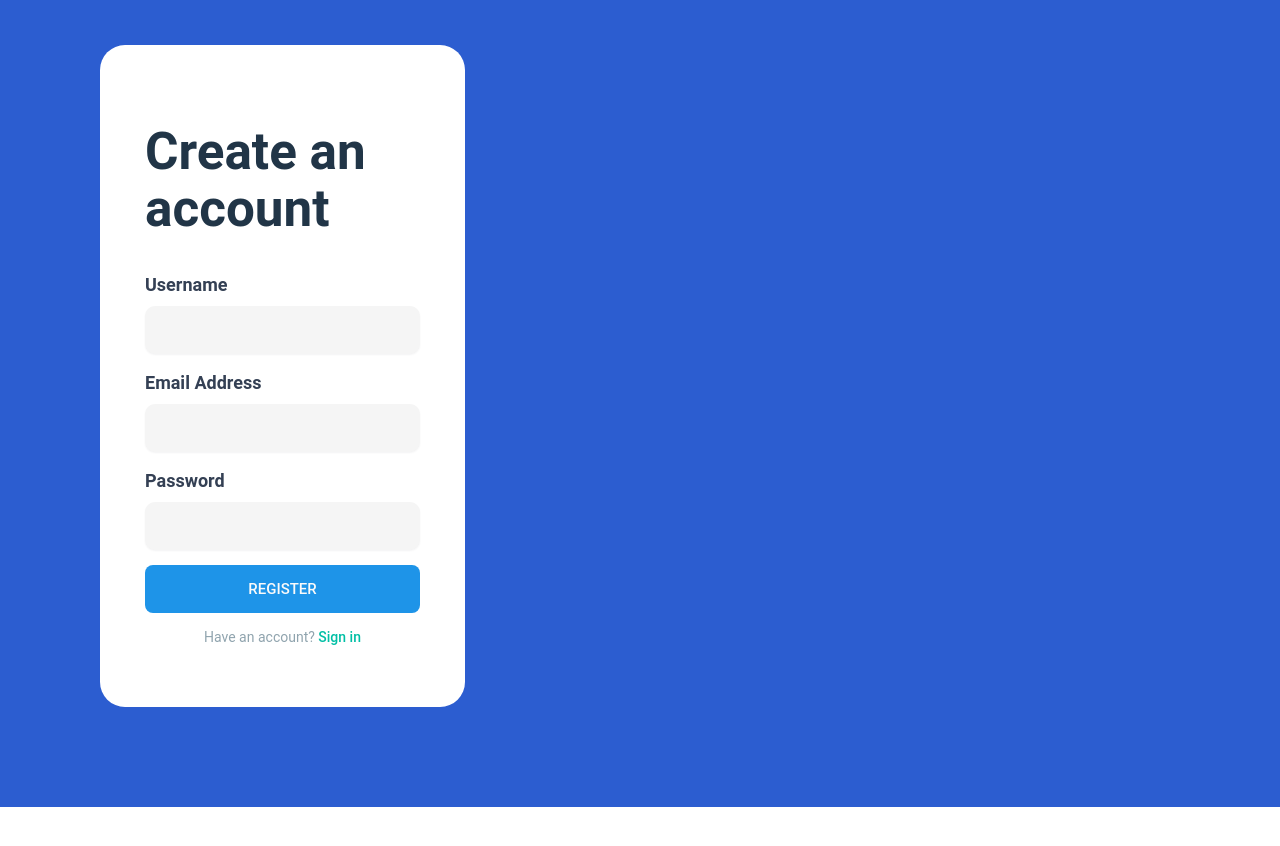
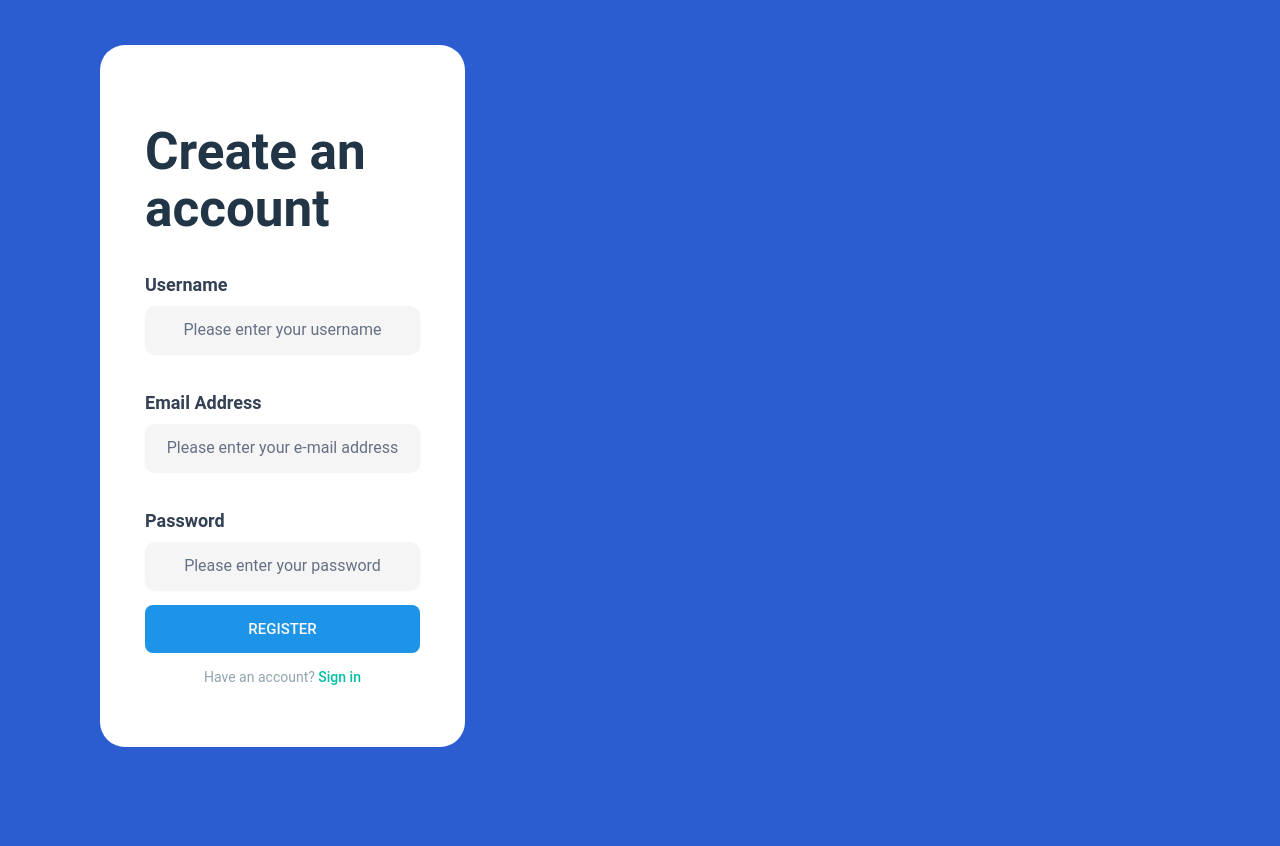
Before and after one commit to MitchWAldrich/book-club, a React (Vite) app: page /register in a window 1280 px wide. Before the commit the page ends 807 px from the top, so only its background shows below. Built offline with nearby package versions, Linux system fonts and the light colour scheme.

Commit message:
implement Input component

```diff
--- a/src/components/Goal.jsx
+++ b/src/components/Goal.jsx
@@ -1,4 +1,32 @@
+import { useState } from "react";
+import Input from "./Input";
+
 const Goal = () => {
+  const [number, setNumber] = useState('');
+  const [timeline, setTimeline] = useState('');
+  const [error, setError] = useState(false);
+
+  const handleNumberChange = (e) => {
+    setNumber(e.target.value);
+  };
+
+  const handleTimelineChange = (e) => {
+    setTimeline(e.target.value);
+  };
+
+  const handleSubmit = (e) => {
+    e.preventDefault();
+  if (!number) {
+    setError(true)
+  } else {
+    setError(false)
+  }
+  if (!timeline) {
+    setError(true)
+  } else {
+    setError(false)
+  }
+}
 
   return (
     <main className='container'>
@@ -8,13 +36,14 @@ const Goal = () => {
             <div>
                 <label htmlFor='number'>What is your goal?</label>
                 <div className='timeline'>
-                <input
-                    className='units'
-                    type='number'
-                    name='number'
-                    required
-                    value={'three'}
-                    // onChange={(e) => setClub(e.target.value)}
+                <Input
+                    type="number"
+                    label=""
+                    value={number}
+                    name="number"
+                    error={error}
+                    onChange={handleNumberChange}
+                    placeholder="#"
                 />
                 <br></br>
                 <select id="units" name="units">
@@ -25,15 +54,25 @@ const Goal = () => {
                 </div>
                 <br></br>
                 <label htmlFor='units'>What is your goal timeline?</label>
-                <input
-                    type='number'
-                    name='units'
-                    required
-                    value={'three'}
-                    // onChange={(e) => setClub(e.target.value)}
+                <div className='timeline'>
+                <Input
+                    type="number"
+                    label=""
+                    value={timeline}
+                    name="number"
+                    error={error}
+                    onChange={handleTimelineChange}
+                    placeholder="#"
                 />
+                <br></br>
+                <select id="units" name="units">
+                  <option value="week(s)">Week(s)</option>
+                  <option value="month(s)">Month(s)</option>
+                  <option value="year(s)">Year(s)</option>
+                </select>
+                </div>
             </div>
-            <button className='btn'>CREATE GOAL</button>
+            <button className='btn' onSubmit={handleSubmit}>CREATE GOAL</button>
         </form>
     </main>
   )
--- a/src/components/Login.jsx
+++ b/src/components/Login.jsx
@@ -1,9 +1,11 @@
 import { useState } from "react";
 import { Link, useNavigate } from "react-router-dom";
+import Input from "./Input";
 
 const Login = () => {
     const [email, setEmail] = useState("");
     const [password, setPassword] = useState("");
+    const [error, setError] = useState(false)
 
     const navigate = useNavigate();
 
@@ -31,10 +33,26 @@ const loginUser = () => {
         })
         .catch((err) => console.error(err));
 };
+    const handleEmailChange = (e) => {
+        setEmail(e.target.value);
+    }
+    const handlePasswordChange = (e) => {
+        setPassword(e.target.value);
+    }
 
     const handleSubmit = (e) => {
         e.preventDefault();
         console.log({ email, password });
+        if (!email.trim()) {
+            setError(true)
+          } else {
+            setError(false)
+          }
+          if (!password.trim()) {
+            setError(true)
+        } else {
+            setError(false)
+        }
         setEmail("");
         setPassword("");
     };
@@ -44,23 +62,23 @@ const loginUser = () => {
         <div className='form'>
             <h1 className='loginTitle'>Log into your account</h1>
             <form className='login-form' onSubmit={handleSubmit}>
-                <label htmlFor='email'>Email Address</label>
-                <input
-                    type='text'
-                    name='email'
-                    id='email'
-                    required
+                <Input
+                    type="email"
+                    label="Email Address"
                     value={email}
-                    onChange={(e) => setEmail(e.target.value)}
+                    name="email"
+                    error={error}
+                    onChange={handleEmailChange}
+                    placeholder="Please enter your e-mail address"
                 />
-                <label htmlFor='password'>Password</label>
-                <input
-                    type='password'
-                    name='password'
-                    id='password'
-                    required
+                <Input
+                    type="password"
+                    label="Password"
                     value={password}
-                    onChange={(e) => setPassword(e.target.value)}
+                    name="password"
+                    error={error}
+                    onChange={handlePasswordChange}
+                    placeholder="Please enter your password"
                 />
                 <button className='btn' onClick={loginUser}>SIGN IN</button>
                 <p className='message'>
--- a/src/components/Register.jsx
+++ b/src/components/Register.jsx
@@ -1,10 +1,12 @@
 import { useState } from "react";
 import { Link, useNavigate } from "react-router-dom";
+import Input from "./Input";
 
 const Register = () => {
     const [username, setUsername] = useState("");
     const [email, setEmail] = useState("");
     const [password, setPassword] = useState("");
+    const [error, setError] = useState(false)
 
     const navigate = useNavigate();
 
@@ -33,9 +35,34 @@ const Register = () => {
             .catch((err) => console.error(err));
     };
 
+    const handleEmailChange = (e) => {
+        setEmail(e.target.value);
+    }
+    const handlePasswordChange = (e) => {
+        setPassword(e.target.value);
+    }
+    const handleUsernameChange = (e) => {
+        setUsername(e.target.value);
+    }
+
     const handleSubmit = (e) => {
         e.preventDefault();
         console.log({ username, email, password });
+        if (!email.trim()) {
+            setError(true)
+        } else {
+            setError(false)
+        }
+        if (!password.trim()) {
+            setError(true)
+        } else {
+            setError(false)
+        }
+        if (!username.trim()) {
+            setError(true)
+        } else {
+            setError(false)
+        }
         signUp();
         setEmail("");
         setUsername("");
@@ -46,32 +73,32 @@ const Register = () => {
         <div className='form'>
             <h1 className='registerTitle'>Create an account</h1>
             <form className='register-form' onSubmit={handleSubmit}>
-                <label htmlFor='username'>Username</label>
-                <input
-                    type='text'
-                    name='username'
-                    id='username'
-                    required
+                <Input
+                    type="text"
+                    label="Username"
                     value={username}
-                    onChange={(e) => setUsername(e.target.value)}
+                    name="username"
+                    error={error}
+                    onChange={handleUsernameChange}
+                    placeholder="Please enter your username"
                 />
-                <label htmlFor='email'>Email Address</label>
-                <input
-                    type='text'
-                    name='email'
-                    id='email'
-                    required
+                <Input
+                    type="email"
+                    label="Email Address"
                     value={email}
-                    onChange={(e) => setEmail(e.target.value)}
+                    name="email"
+                    error={error}
+                    onChange={handleEmailChange}
+                    placeholder="Please enter your e-mail address"
                 />
-                <label htmlFor='password'>Password</label>
-                <input
-                    type='password'
-                    name='password'
-                    id='password'
-                    required
+                <Input
+                    type="password"
+                    label="Password"
                     value={password}
-                    onChange={(e) => setPassword(e.target.value)}
+                    name="password"
+                    error={error}
+                    onChange={handlePasswordChange}
+                    placeholder="Please enter your password"
                 />
                 <button className='btn' onClick={signUp}>REGISTER</button>
                 <p className='message'>
```
